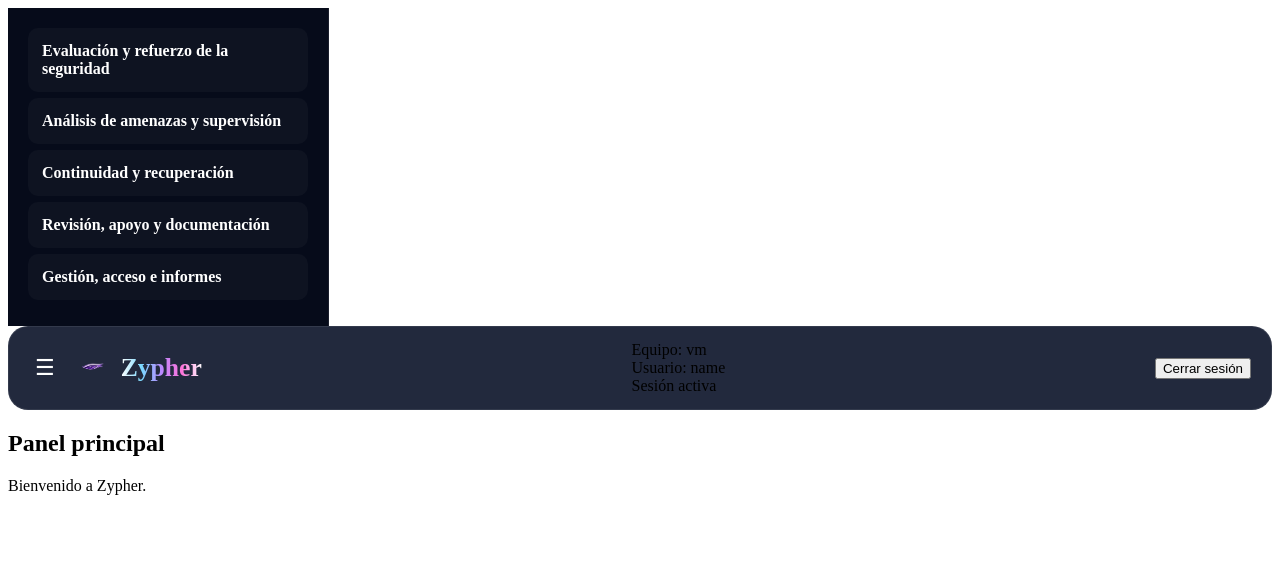
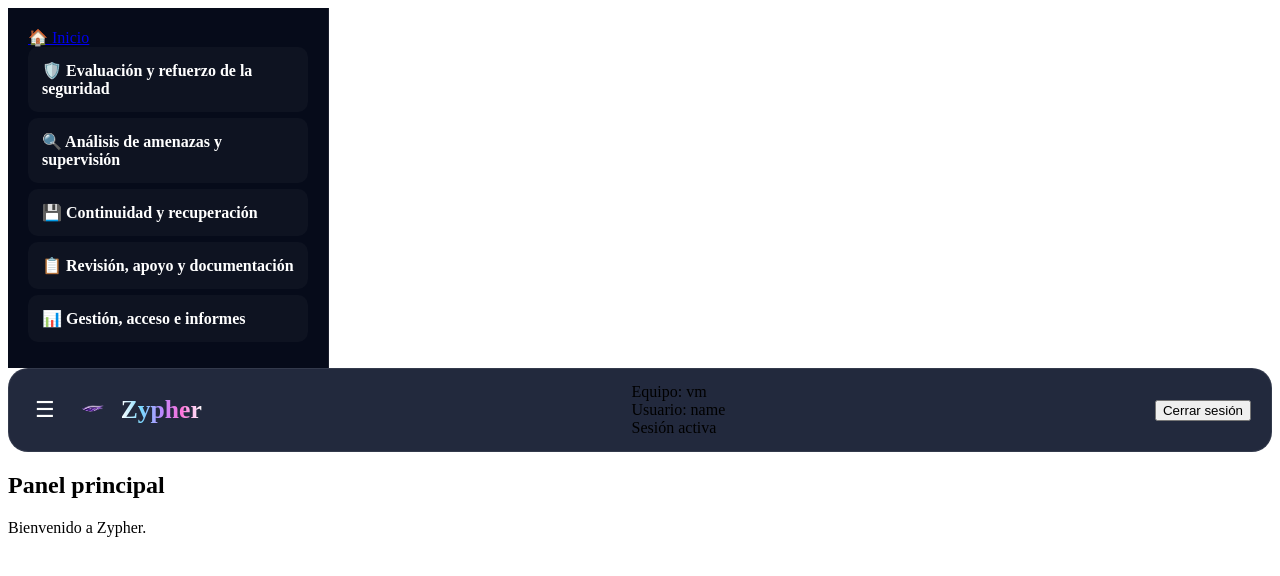
Before and after one commit to Doral-dev/Zypher---Herramienta-ciberseguridad---Proyecto-final-FP-2-SMR, a PHP site: page /dashboard-inicio.php in a window 1280 px wide. Shown: the top 576 px of the page. Run offline with PHP 8.4, Linux system fonts and the light colour scheme; the visitor is signed in with stand-in values (Sample User, id 1).

Commit message:
Update sidebar.php

```diff
--- a/includes/sidebar.php
+++ b/includes/sidebar.php
@@ -1,8 +1,10 @@
 <aside class="sidebar" id="sidebar">
   <div class="menu">
 
+    <a class="menu-home" href="/dashboard-inicio.php">🏠 Inicio</a>
+
     <div class="menu-category">
-      <div class="menu-title" onclick="toggleMenu(this)">Evaluación y refuerzo de la seguridad</div>
+      <div class="menu-title" onclick="toggleMenu(this)">🛡️ Evaluación y refuerzo de la seguridad</div>
       <div class="submenu">
         <a href="/vulnerabilidades.php">Análisis de vulnerabilidades</a>
         <a href="/cis.php">Aplicación de políticas CIS</a>
@@ -10,7 +12,7 @@
     </div>
 
     <div class="menu-category">
-      <div class="menu-title" onclick="toggleMenu(this)">Análisis de amenazas y supervisión</div>
+      <div class="menu-title" onclick="toggleMenu(this)">🔍 Análisis de amenazas y supervisión</div>
       <div class="submenu">
         <a href="/escaneo.php">Escaneo de archivos y reputación</a>
         <a href="/monitorizacion.php">Monitorización de eventos</a>
@@ -19,14 +21,14 @@
     </div>
 
     <div class="menu-category">
-      <div class="menu-title" onclick="toggleMenu(this)">Continuidad y recuperación</div>
+      <div class="menu-title" onclick="toggleMenu(this)">💾 Continuidad y recuperación</div>
       <div class="submenu">
         <a href="/copias.php">Copias de seguridad</a>
       </div>
     </div>
 
     <div class="menu-category">
-      <div class="menu-title" onclick="toggleMenu(this)">Revisión, apoyo y documentación</div>
+      <div class="menu-title" onclick="toggleMenu(this)">📋 Revisión, apoyo y documentación</div>
       <div class="submenu">
         <a href="/recordatorios.php">Recordatorio y guía de revisión</a>
         <a href="/guia.php">Guía de uso de Zypher</a>
@@ -34,7 +36,7 @@
     </div>
 
     <div class="menu-category">
-      <div class="menu-title" onclick="toggleMenu(this)">Gestión, acceso e informes</div>
+      <div class="menu-title" onclick="toggleMenu(this)">📊 Gestión, acceso e informes</div>
       <div class="submenu">
         <a href="/informes.php">Generación de informes</a>
         <a href="/acceso-remoto.php">Acceso remoto desde la nube</a>
```
